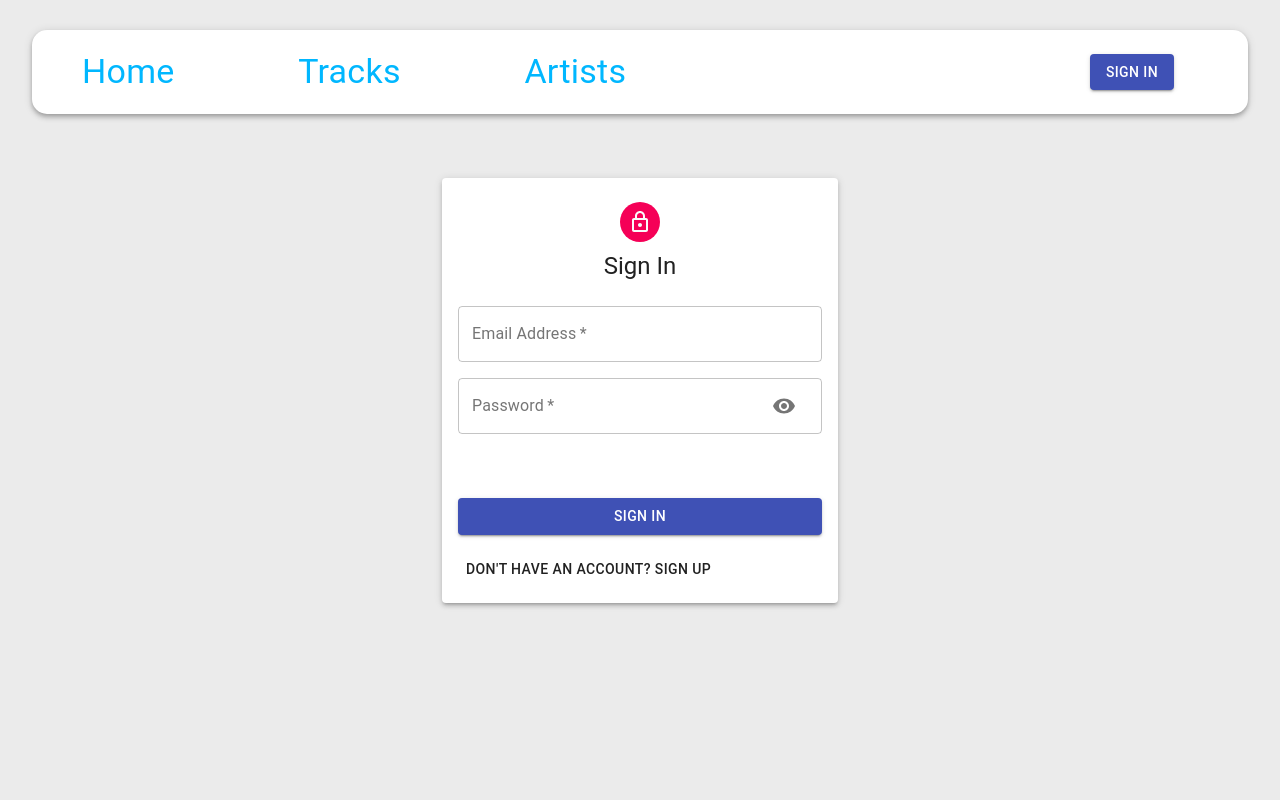
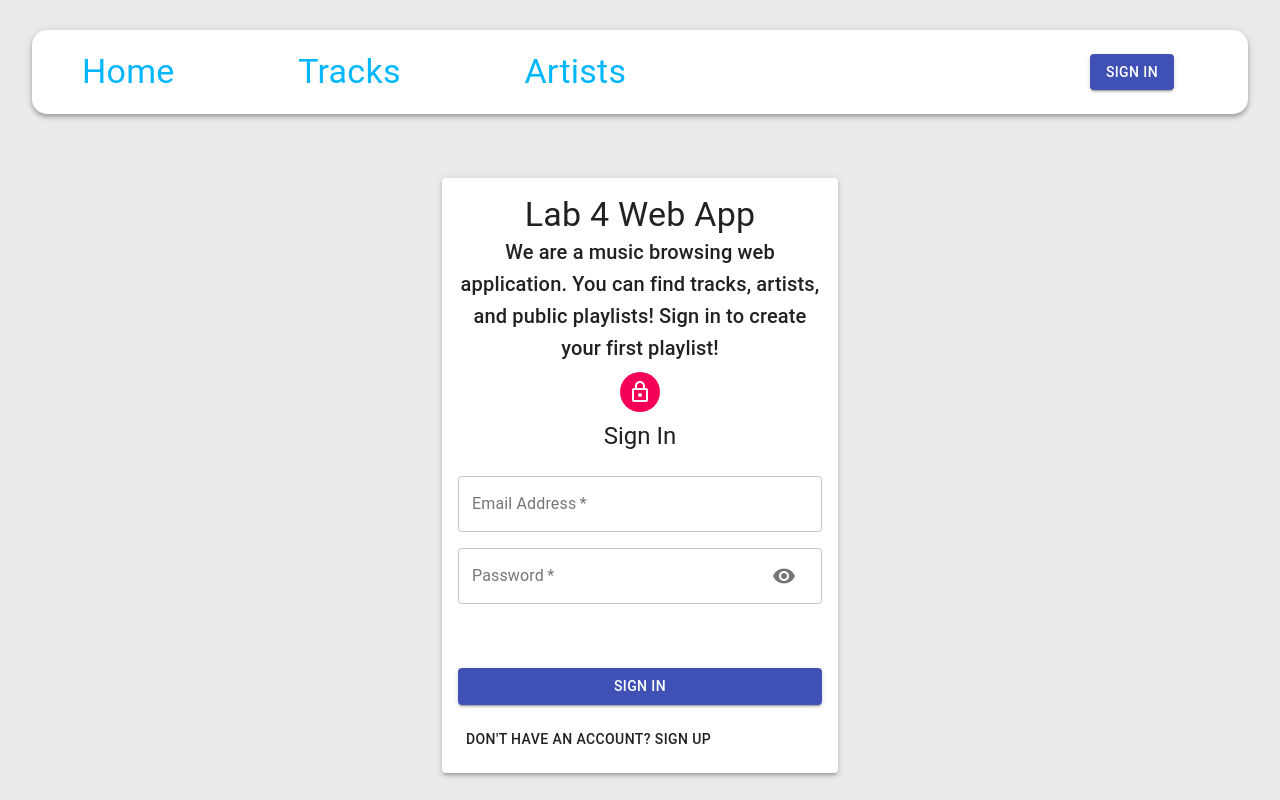
Before and after one commit to xiajeremy/Music-Streaming-Web-App, a React (Create React App) app in the folder client/: page /auth in a window 1280 px wide. Built offline with nearby package versions, Linux system fonts and the light colour scheme.

Commit message:
Stable version

```diff
--- a/client/src/App.js
+++ b/client/src/App.js
@@ -20,7 +20,7 @@ const App = () => {
       <Container maxWidth="xl">
         <Navbar />
         <Switch>
-          <Route path="/" exact component = {() => <Redirect to="/playlists" />} />
+          <Route path="/" exact component = {() => <Redirect to="/auth" />} />
           <Route path="/playlists" exact component = {Home} />
           <Route path="/playlists/search/:searchQuery" exact component = {Home} />
           <Route path="/playlists/search" exact component = {Home} />
--- a/client/src/components/Auth/Auth.js
+++ b/client/src/components/Auth/Auth.js
@@ -72,6 +72,12 @@ const Auth = () => {
     return (
         <Container component="main" maxWidth="xs">
             <Paper className={classes.paper} elevation={3}>
+                <Typography variant="h4">
+                    {'Lab 4 Web App'}
+                </Typography>
+                <Typography variant="h6" align="center">
+                    {'We are a music browsing web application. You can find tracks, artists, and public playlists! Sign in to create your first playlist!'}
+                </Typography>
                 <Avatar className={classes.avatar}>
                     <LockOutlinedIcon />
                 </Avatar>
--- a/client/src/components/Navbar/Navbar.js
+++ b/client/src/components/Navbar/Navbar.js
@@ -35,7 +35,7 @@ const Navbar = () => {
     return (
         <AppBar className={classes.appBar} position="static" color="inherit">
             <div className = {classes.brandContainer}>
-                <Typography component={Link} to="/" className={classes.heading} variant="h4" align="center">Home</Typography>
+                <Typography component={Link} to="/playlists" className={classes.heading} variant="h4" align="center">Home</Typography>
             </div>
             <div className = {classes.brandContainer}>
                 <Typography component={Link} to="/tracks" className={classes.heading} variant="h4" align="center">Tracks</Typography>
```
